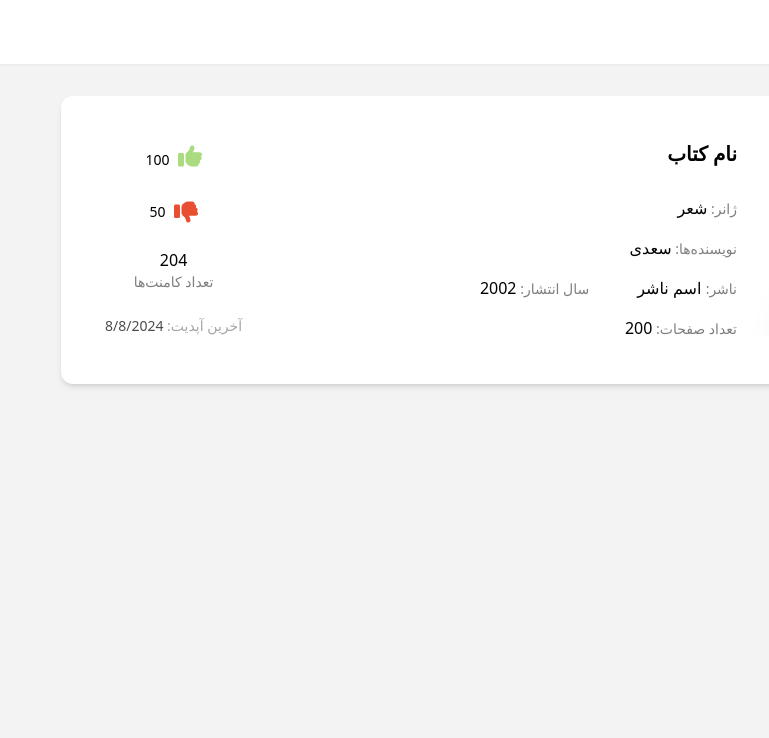
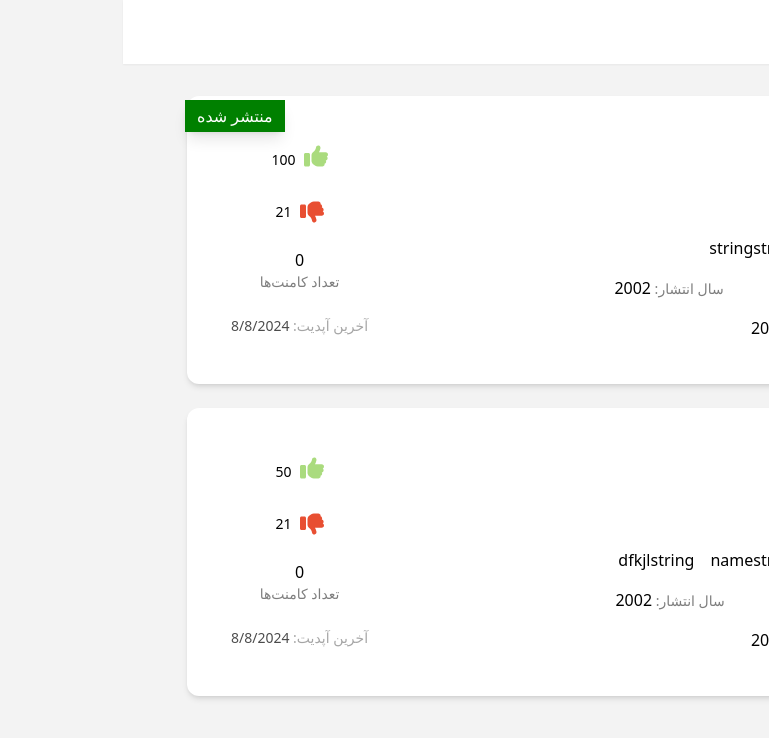
Before and after one commit to MahshadOliaie/cognitive, a React (Vite) app: page /books in a window 1280 px wide. Shown: the top 738 px of the page, without its empty margins (511-1280 px from the left). Built offline with nearby package versions, Linux system fonts and the light colour scheme.

Commit message:
add book page

```diff
--- a/public/books.json
+++ b/public/books.json
@@ -2,7 +2,7 @@
   {
     "id": 1,
     "name": "string",
-    "coverImage": "string",
+    "coverImage": "/4.jpg",
     "description": "string",
     "pageNumber": 200,
     "publicationYear": 2002,
@@ -62,7 +62,7 @@
   {
     "id": 2,
     "name": "string",
-    "coverImage": "string",
+    "coverImage": "/4.jpg",
     "description": "string",
     "pageNumber": 200,
     "publicationYear": 2002,
--- a/src/components/BookCard/BookCard.jsx
+++ b/src/components/BookCard/BookCard.jsx
@@ -1,34 +1,47 @@
 
 
 
-function BookCard() {
+function BookCard({ data }) {
+
+    const { coverImage, name, category, authors, publisher, publicationYear, pageNumber, feedbackStats, updateAt, publish } = data
+
     return (
-        <div className="flex justify-between p-11 pr-16 bg-sand rounded-xl shadow-md items-center">
+        <div className="flex justify-between relative p-11 pr-16 bg-sand rounded-xl shadow-md items-center">
             <div className="w-52 -mr-10" style={{ transform: "skew(-20deg)", overflow: "hidden", rotate: '3deg' }}>
-                <img src="/4.jpg" className="w-36 border-r-8 border-t-8 " alt="" style={{ borderTopColor: "whitesmoke", transform: "skew(20deg)", marginRight: "30px", boxShadow: "36px 180px 4rem gray" }} />
+                <img src={coverImage} className="w-36 border-r-8 border-t-8 " alt="" style={{ borderTopColor: "whitesmoke", transform: "skew(20deg)", marginRight: "30px", boxShadow: "36px 180px 4rem gray" }} />
             </div>
             <div className="flex-1 mr-5 gap-4 flex flex-col">
-                <p className="text-xl font-bold mb-3">نام کتاب</p>
-                <p><span className="opacity-50 text-sm">ژانر: </span>شعر</p>
-                <p><span className="opacity-50 text-sm">نویسنده‌ها: </span>سعدی</p>
-                <div className="flex gap-12">
-                    <p><span className="opacity-50 text-sm">ناشر:‌</span> اسم ناشر</p>
-                    <p><span className="opacity-50 text-sm">سال انتشار‌: </span>2002</p>
+                <p className="text-xl font-bold mb-3">{name}</p>
+                <p><span className="opacity-50 text-sm">ژانر: </span>{category.title}</p>
+                <p className="flex items-center gap-1"><span className="opacity-50 text-sm">نویسنده‌ها: </span>
+                    <span className="flex gap-4">{authors.map(author => {
+                        return <p>{author.firstName + author.lastName}</p>
+                    })}
+                    </span>
+                </p>
+                <div className="flex gap-16">
+                    <p><span className="opacity-50 text-sm">ناشر:‌</span>{publisher.name}</p>
+                    <p><span className="opacity-50 text-sm">سال انتشار‌: </span>{publicationYear}</p>
                 </div>
-                <p><span className="opacity-50 text-sm">تعداد صفحات: </span>200</p>
+                <p><span className="opacity-50 text-sm">تعداد صفحات: </span>{pageNumber}</p>
             </div>
             <div className="gap-6 flex flex-col items-center">
                 <p className="flex items-center gap-2 text-sm">
                     <svg className="w-6 opacity-80 mb-2" xmlns="http://www.w3.org/2000/svg" viewBox="0 0 512 512"><path fill="#96d35f" d="M313.4 32.9c26 5.2 42.9 30.5 37.7 56.5l-2.3 11.4c-5.3 26.7-15.1 52.1-28.8 75.2l144 0c26.5 0 48 21.5 48 48c0 18.5-10.5 34.6-25.9 42.6C497 275.4 504 288.9 504 304c0 23.4-16.8 42.9-38.9 47.1c4.4 7.3 6.9 15.8 6.9 24.9c0 21.3-13.9 39.4-33.1 45.6c.7 3.3 1.1 6.8 1.1 10.4c0 26.5-21.5 48-48 48l-97.5 0c-19 0-37.5-5.6-53.3-16.1l-38.5-25.7C176 420.4 160 390.4 160 358.3l0-38.3 0-48 0-24.9c0-29.2 13.3-56.7 36-75l7.4-5.9c26.5-21.2 44.6-51 51.2-84.2l2.3-11.4c5.2-26 30.5-42.9 56.5-37.7zM32 192l64 0c17.7 0 32 14.3 32 32l0 224c0 17.7-14.3 32-32 32l-64 0c-17.7 0-32-14.3-32-32L0 224c0-17.7 14.3-32 32-32z" /></svg>
-                    100
+                    {feedbackStats.reaction.LIKE.count}
                 </p>
                 <p className="flex items-center gap-2 text-sm">
                     <svg className="w-6 opacity-80" xmlns="http://www.w3.org/2000/svg" viewBox="0 0 512 512"><path fill="#e32400" d="M313.4 479.1c26-5.2 42.9-30.5 37.7-56.5l-2.3-11.4c-5.3-26.7-15.1-52.1-28.8-75.2l144 0c26.5 0 48-21.5 48-48c0-18.5-10.5-34.6-25.9-42.6C497 236.6 504 223.1 504 208c0-23.4-16.8-42.9-38.9-47.1c4.4-7.3 6.9-15.8 6.9-24.9c0-21.3-13.9-39.4-33.1-45.6c.7-3.3 1.1-6.8 1.1-10.4c0-26.5-21.5-48-48-48l-97.5 0c-19 0-37.5 5.6-53.3 16.1L202.7 73.8C176 91.6 160 121.6 160 153.7l0 38.3 0 48 0 24.9c0 29.2 13.3 56.7 36 75l7.4 5.9c26.5 21.2 44.6 51 51.2 84.2l2.3 11.4c5.2 26 30.5 42.9 56.5 37.7zM32 384l64 0c17.7 0 32-14.3 32-32l0-224c0-17.7-14.3-32-32-32L32 96C14.3 96 0 110.3 0 128L0 352c0 17.7 14.3 32 32 32z" /></svg>
-                    50
+                    {feedbackStats.reaction.DISLIKE.count}
                 </p>
-                <p className="flex flex-col items-center">204 <span className="opacity-50 text-sm">تعداد کامنت‌ها</span></p>
-                <p className="text-sm opacity-70"><span className="opacity-50 text-sm">آخرین آپدیت: </span>8/8/2024</p>
+                <p className="flex flex-col items-center">{feedbackStats.comment.count} <span className="opacity-50 text-sm">تعداد کامنت‌ها</span></p>
+                <p className="text-sm opacity-70"><span className="opacity-50 text-sm">آخرین آپدیت: </span>{new Date(updateAt).toLocaleDateString()}</p>
             </div>
+
+            {(publish) &&
+                <div className="absolute -left-0.5 top-1 text-white py-1 px-3 shadow-lg" style={{ backgroundColor: "green" }}>منتشر شده</div>
+            }
+
         </div>
     )
 }
--- a/src/components/Pages/BooksPage/BooksPage.jsx
+++ b/src/components/Pages/BooksPage/BooksPage.jsx
@@ -1,11 +1,26 @@
+import { useEffect, useState } from "react"
 import BookCard from "../../BookCard/BookCard"
+import useFetch from "../../../hooks/useFetch"
 
 function BooksPage() {
+    const [data, setData] = useState([])
+    const books = useFetch('/books.json')
+
+    useEffect(() => {
+        setData(books)
+
+        return () => {
+
+        }
+
+    }, [books])
 
     return (
-        <>
-            <BookCard />
-        </>
+        <div className="flex flex-col gap-6">
+            {data.map(book => {
+                return <BookCard key={book.id} data={book} />
+            })}
+        </div>
     )
 }
 
```
